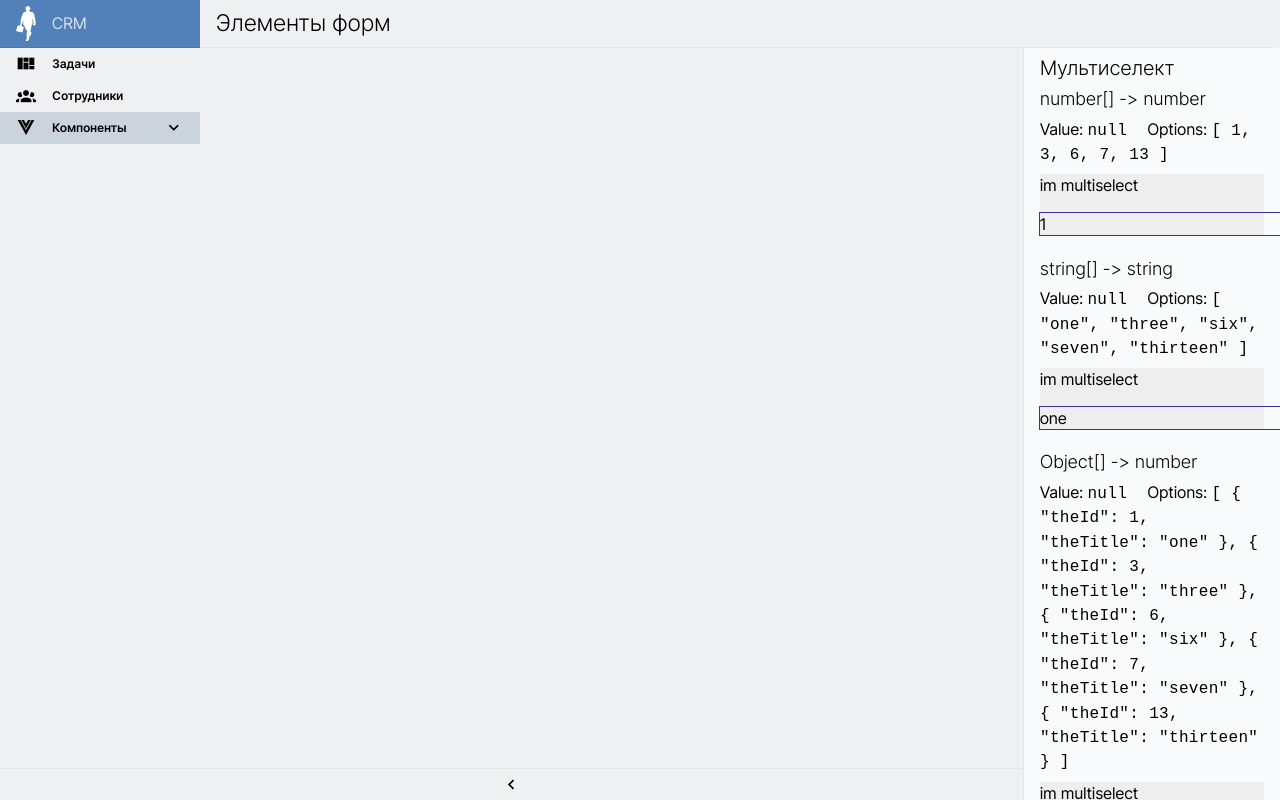
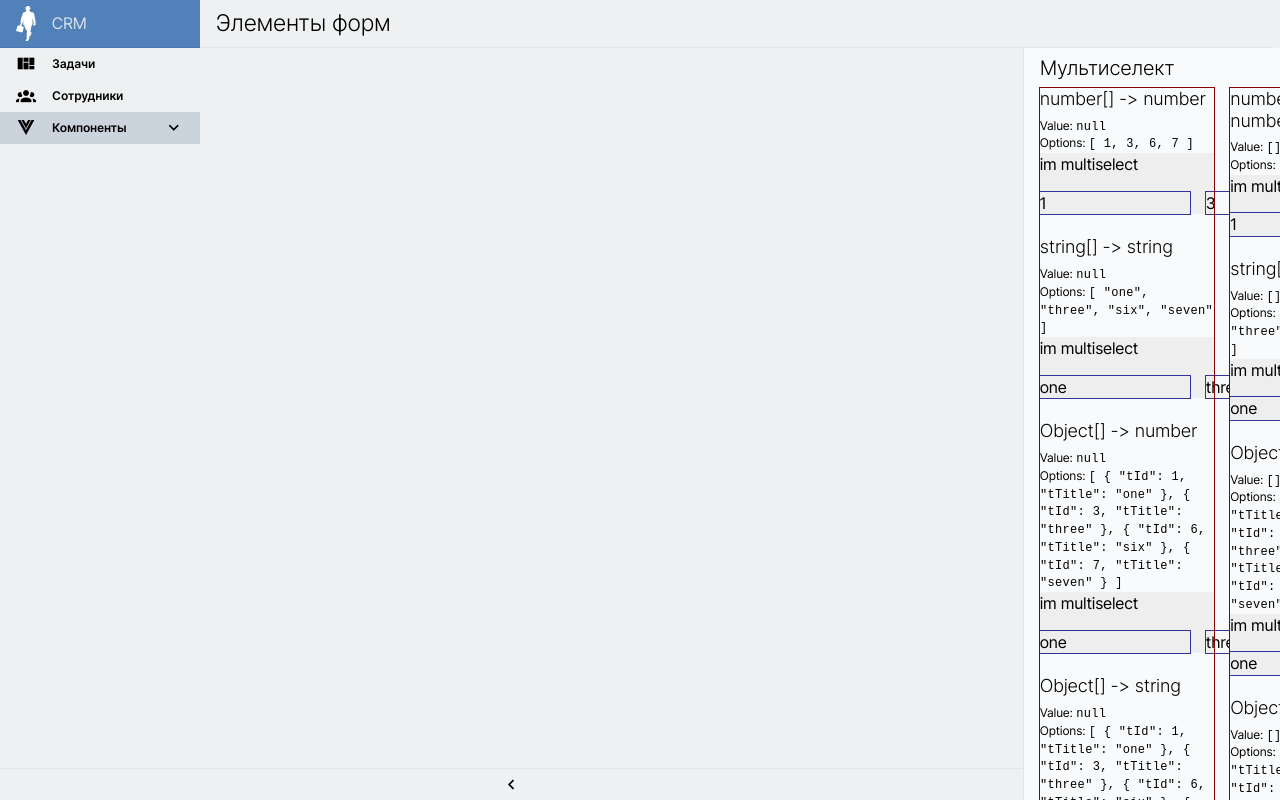
Before and after one commit to hardmagnett/big-company, a Vue app: page /components/inputs in a window 1280 px wide. Built offline with nearby package versions, Linux system fonts and the light colour scheme.

Commit message:
Вывод вариантов 04

```diff
--- a/src/a-library/components/forms/AMultiselect/AMultiSelect.vue
+++ b/src/a-library/components/forms/AMultiselect/AMultiSelect.vue
@@ -31,12 +31,27 @@ type OptionObject = Record<string | number, string | number>
 type Option = string | number | OptionObject
 
 // todo:: В composable logic
+const isOptionNumberOrString = (option: Option): option is number | string => {
+  let result = (typeof option === 'number' || typeof option === 'string')
+  return result
+}
+
+// todo:: В composable logic
 const createTemplateKeyForOption = (option: Option, index: number)=>{
-  if (typeof option === 'number' || typeof option === 'string') {
-    return index
-  }
+  let result = isOptionNumberOrString(option)
+      ? index
+      : option[props.optionObjectFieldValue]
+  return result
+}
+// todo:: В composable logic
+const createTemplateValueForOption = (option: Option)=>{
+  let result = isOptionNumberOrString(option)
+      ? option
+      : option[props.optionObjectFieldTitle]
+  return result
 
-  return option[props.optionObjectFieldValue]
+
+
 }
 
 </script>
@@ -51,7 +66,7 @@ const createTemplateKeyForOption = (option: Option, index: number)=>{
           v-for="(option, index) in options"
           :key="createTemplateKeyForOption(option, index)"
       >
-        {{ option }}
+        {{ createTemplateValueForOption(option) }}
       </div>
     </div>
   </div>
@@ -59,6 +74,7 @@ const createTemplateKeyForOption = (option: Option, index: number)=>{
 
 <style scoped>
 .a-multi-select {
+
   /*Постоянное*/
 
   /*Временное*/
@@ -85,7 +101,8 @@ const createTemplateKeyForOption = (option: Option, index: number)=>{
 
     /*Временное*/
     outline: 1px solid #339;
-    flex: 0 0 300px;
+    flex: 0 0 150px;
+    /*font-size: var(--font-size-tiny);*/
   }
 }
 </style>
--- a/src/a-library/views/component-list/ViewInputs/ViewInputs.vue
+++ b/src/a-library/views/component-list/ViewInputs/ViewInputs.vue
@@ -10,22 +10,24 @@ let multiselectVals = reactive({
   singleInObjectsOutString: null,
   singleInObjectsOutObject: null,
 
-  multiInNumberOutNumberArray: [],
-  multiInStringOutStringArray: [],
+  multiInNumbersOutNumberArray: [],
+  multiInStringsOutStringArray: [],
   multiInObjectsOutNumberArray: [],
   multiInObjectsOutStringArray: [],
   multiInObjectsOutObjectArray: [],
 })
 
 let optionVals = {
-  numbers: [1,3,6,7,13],
-  strings: ['one', 'three', 'six', 'seven', 'thirteen'],
+  // numbers: [1,3,6,7,13],
+  numbers: [1,3,6,7],
+  // strings: ['one', 'three', 'six', 'seven', 'thirteen'],
+  strings: ['one', 'three', 'six', 'seven'],
   objects: [
-    {theId: 1, theTitle: 'one'},
-    {theId: 3, theTitle: 'three'},
-    {theId: 6, theTitle: 'six'},
-    {theId: 7, theTitle: 'seven'},
-    {theId: 13, theTitle: 'thirteen'},
+    {tId: 1, tTitle: 'one'},
+    {tId: 3, tTitle: 'three'},
+    {tId: 6, tTitle: 'six'},
+    {tId: 7, tTitle: 'seven'},
+    // {theId: 13, theTitle: 'thirteen'},
   ]
 }
 </script>
@@ -37,11 +39,15 @@ let optionVals = {
     </Teleport>
 
     <h2>Мультиселект</h2>
+    <div class="temp-columns">
+      <div class="temp-column">
         <h3>number[] -> number</h3>
-    <p>
-      <span>Value: <code>{{$debugVar(multiselectVals.singleInNumbersOutNumber)}}</code></span>
-      &nbsp;&nbsp;&nbsp;
-      <span>Options: <code>{{optionVals.numbers}}</code></span>
+
+        <p class="temp-hint">
+          Value: <code>{{$debugVar(multiselectVals.singleInNumbersOutNumber)}}</code>
+        </p>
+        <p class="temp-hint">
+          Options: <code>{{optionVals.numbers}}</code>
         </p>
         <AMultiSelect
             v-model="multiselectVals.singleInNumbersOutNumber"
@@ -50,10 +56,11 @@ let optionVals = {
 
         <br>
         <h3>string[] -> string</h3>
-    <p>
-      <span>Value: <code>{{$debugVar(multiselectVals.singleInStringsOutString)}}</code></span>
-      &nbsp;&nbsp;&nbsp;
-      <span>Options: <code>{{optionVals.strings}}</code></span>
+        <p class="temp-hint">
+          Value: <code>{{$debugVar(multiselectVals.singleInStringsOutString)}}</code>
+        </p>
+        <p class="temp-hint">
+          Options: <code>{{optionVals.strings}}</code>
         </p>
         <AMultiSelect
             v-model="multiselectVals.singleInStringsOutString"
@@ -62,15 +69,125 @@ let optionVals = {
 
         <br>
         <h3>Object[] -> number</h3>
-    <p>
-      <span>Value: <code>{{$debugVar(multiselectVals.singleInObjectsOutNumber)}}</code></span>
-      &nbsp;&nbsp;&nbsp;
-      <span>Options: <code>{{optionVals.objects}}</code></span>
+        <p class="temp-hint">
+          Value: <code>{{$debugVar(multiselectVals.singleInObjectsOutNumber)}}</code>
+        </p>
+        <p class="temp-hint">
+          Options: <code>{{optionVals.objects}}</code>
+        </p>
+        <AMultiSelect
+            v-model="multiselectVals.singleInObjectsOutNumber"
+            :options="optionVals.objects"
+            optionObjectFieldTitle="tTitle"
+            optionObjectFieldValue="tId"
+        />
+
+        <br>
+        <h3>Object[] -> string</h3>
+        <p class="temp-hint">
+          Value: <code>{{$debugVar(multiselectVals.singleInObjectsOutString)}}</code>
+        </p>
+        <p class="temp-hint">
+          Options: <code>{{optionVals.objects}}</code>
         </p>
         <AMultiSelect
             v-model="multiselectVals.singleInObjectsOutString"
             :options="optionVals.objects"
+            optionObjectFieldTitle="tTitle"
+            optionObjectFieldValue="tId"
         />
+
+        <br>
+        <h3>Object[] -> Object</h3>
+        <p class="temp-hint">
+          Value: <code>{{$debugVar(multiselectVals.singleInObjectsOutObject)}}</code>
+        </p>
+        <p class="temp-hint">
+          Options: <code>{{optionVals.objects}}</code>
+        </p>
+        <AMultiSelect
+            v-model="multiselectVals.singleInObjectsOutObject"
+            :options="optionVals.objects"
+            optionObjectFieldTitle="tTitle"
+            optionObjectFieldValue="tId"
+        />
+      </div>
+
+      <div class="temp-column">
+        <h3>number[] -> number[]</h3>
+
+        <p class="temp-hint">
+          Value: <code>{{$debugVar(multiselectVals.multiInNumbersOutNumberArray)}}</code>
+        </p>
+        <p class="temp-hint">
+          Options: <code>{{optionVals.numbers}}</code>
+        </p>
+        <AMultiSelect
+            v-model="multiselectVals.multiInNumbersOutNumberArray"
+            :options="optionVals.numbers"
+        />
+
+        <br>
+        <h3>string[] -> string</h3>
+        <p class="temp-hint">
+          Value: <code>{{$debugVar(multiselectVals.multiInStringsOutStringArray)}}</code>
+        </p>
+        <p class="temp-hint">
+          Options: <code>{{optionVals.strings}}</code>
+        </p>
+        <AMultiSelect
+            v-model="multiselectVals.multiInStringsOutStringArray"
+            :options="optionVals.strings"
+        />
+
+        <br>
+        <h3>Object[] -> number[]</h3>
+        <p class="temp-hint">
+          Value: <code>{{$debugVar(multiselectVals.multiInObjectsOutNumberArray)}}</code>
+        </p>
+        <p class="temp-hint">
+          Options: <code>{{optionVals.objects}}</code>
+        </p>
+        <AMultiSelect
+            v-model="multiselectVals.multiInObjectsOutNumberArray"
+            :options="optionVals.objects"
+            optionObjectFieldTitle="tTitle"
+            optionObjectFieldValue="tId"
+        />
+
+        <br>
+        <h3>Object[] -> string</h3>
+        <p class="temp-hint">
+          Value: <code>{{$debugVar(multiselectVals.multiInObjectsOutStringArray)}}</code>
+        </p>
+        <p class="temp-hint">
+          Options: <code>{{optionVals.objects}}</code>
+        </p>
+        <AMultiSelect
+            v-model="multiselectVals.multiInObjectsOutStringArray"
+            :options="optionVals.objects"
+            optionObjectFieldTitle="tTitle"
+            optionObjectFieldValue="tId"
+        />
+
+        <br>
+        <h3>Object[] -> Object</h3>
+        <p class="temp-hint">
+          Value: <code>{{$debugVar(multiselectVals.multiInObjectsOutObjectArray)}}</code>
+        </p>
+        <p class="temp-hint">
+          Options: <code>{{optionVals.objects}}</code>
+        </p>
+        <AMultiSelect
+            v-model="multiselectVals.multiInObjectsOutObjectArray"
+            :options="optionVals.objects"
+            optionObjectFieldTitle="tTitle"
+            optionObjectFieldValue="tId"
+        />
+      </div>
+    </div>
+    <!--eawrwq-->
+
 
     <br><br><br><br><br><br><br><br><br><br><br><br><br><br><br><br><br><br><br><br><br><br><br><br><br>
     <hr><hr><hr><hr><hr>
@@ -105,5 +222,20 @@ let optionVals = {
 <style scoped>
 .inputs-page {
   padding-bottom: 200px;
+
+  .temp-hint {
+    font-size: var(--font-size-tiny);
+    margin: 0;
+  }
+  .temp-columns {
+    display: flex;
+    gap: var(--gap);
+
+    .temp-column {
+      outline: 1px solid darkred;
+      /*flex: 0 0 50%;*/
+      flex: 0 0 calc(50% - var(--gap) / 2);
+    }
+  }
 }
 </style>
```
Lines whose indentation alone changed are shown as unchanged.
